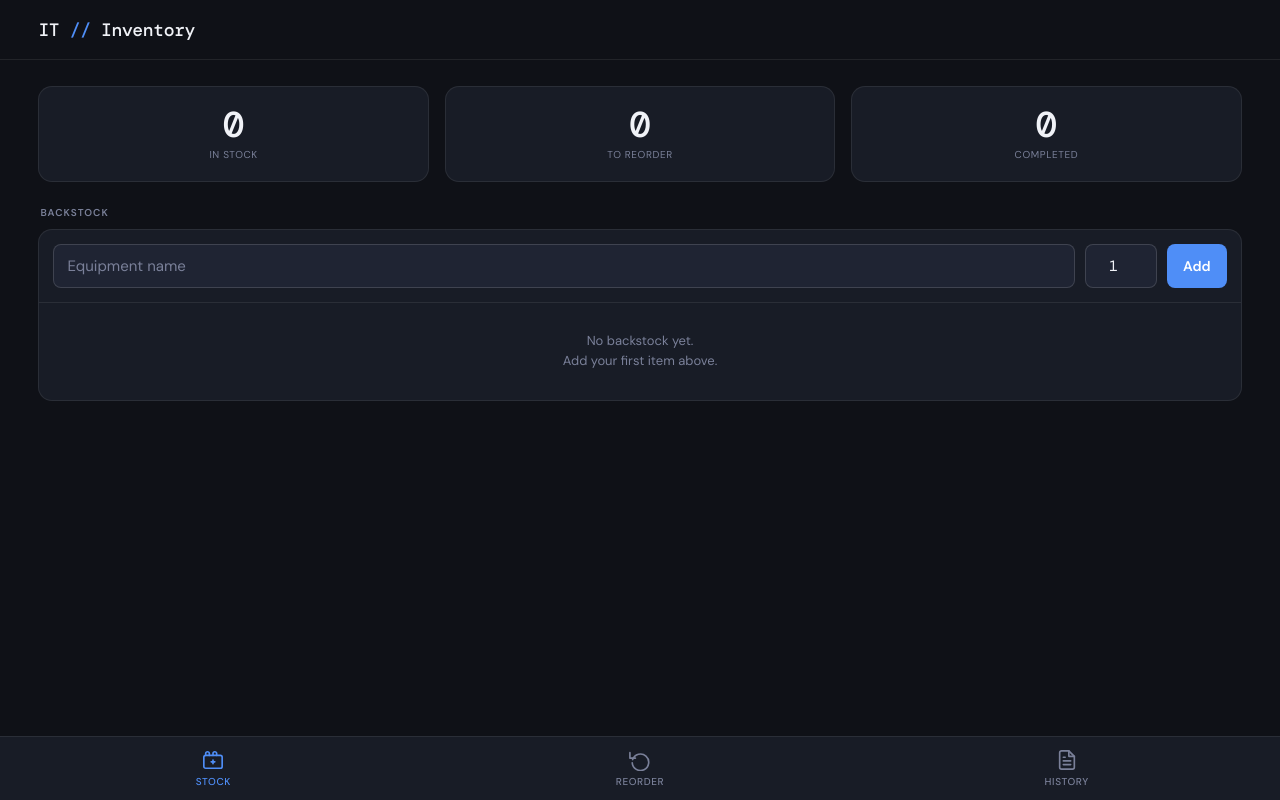
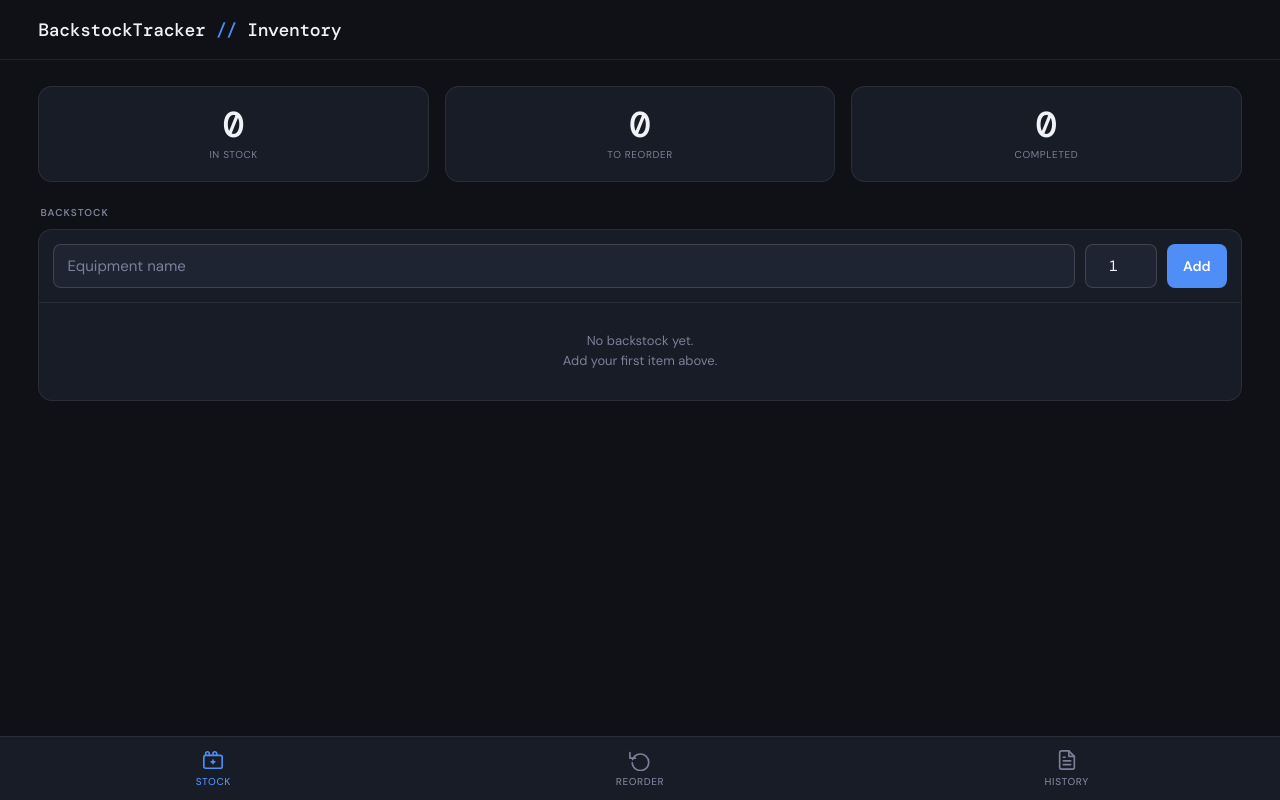
Before and after one commit to ninthursday/backstock-tracker, a plain HTML site: page index.html in a window 1280 px wide. Drawn offline with nearby package versions, Linux system fonts and the light colour scheme.

Commit message:
Update title and header to reflect BackstockTracker branding

```diff
--- a/index.html
+++ b/index.html
@@ -6,7 +6,7 @@
 <meta name="theme-color" content="#0f1117" />
 <meta name="apple-mobile-web-app-capable" content="yes" />
 <meta name="apple-mobile-web-app-status-bar-style" content="black-translucent" />
-<title>IT Inventory</title>
+<title>BackstockTracker</title>
 <link href="https://fonts.googleapis.com/css2?family=DM+Mono:wght@400;500&family=DM+Sans:wght@400;500;600&display=swap" rel="stylesheet" />
 <style>
   :root {
@@ -438,7 +438,7 @@
 <body>
 <div id="app">
   <header>
-    <h1>IT <span>//</span> Inventory</h1>
+    <h1>BackstockTracker <span>//</span> Inventory</h1>
     <div class="header-badge" id="pending-badge">0 pending</div>
   </header>
 
```
